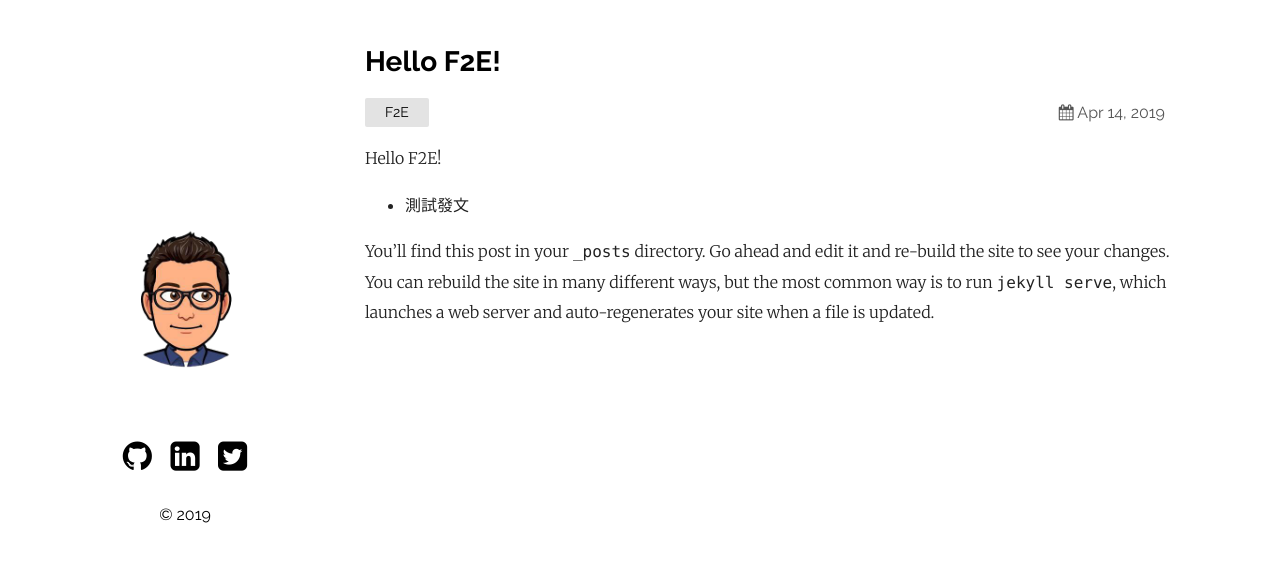
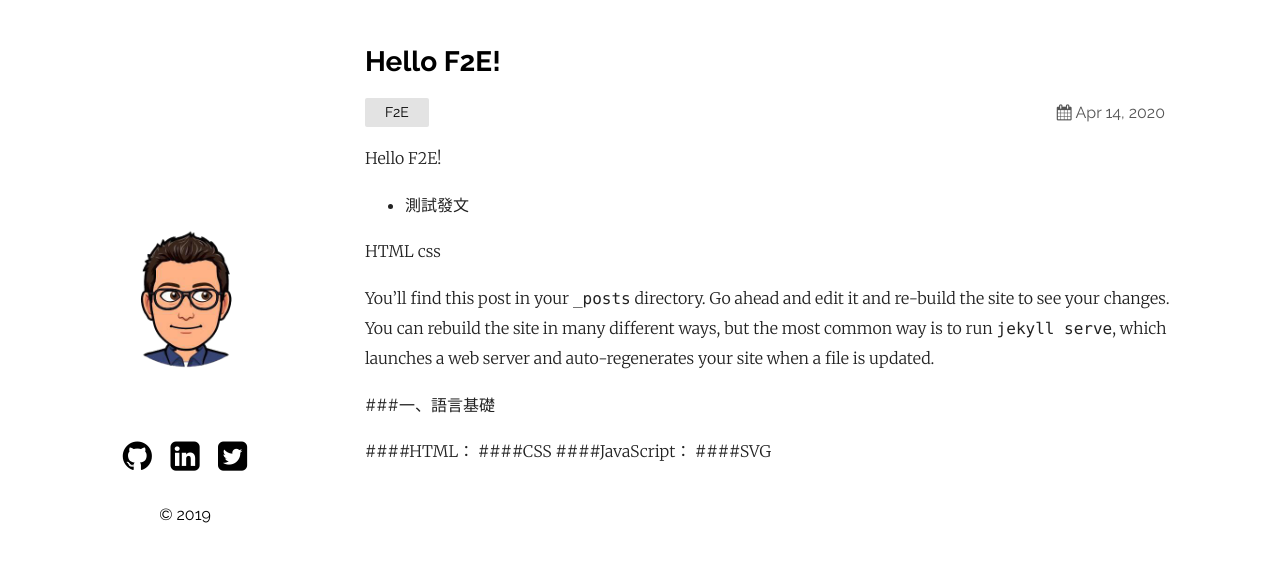
Before and after one commit to vince115/jekyll-blog, a Jekyll site: the page built from _posts/2020-04-14-F2E-post.markdown, in a window 1280 px wide. Shown: the top 562 px of the page. Built offline with Jekyll 4.4.1, drawn with Linux system fonts in a browser that asks for light colours; comment, search, counter and statistics services are not loaded.

Commit message:
Update 2020-04-14-F2E-post.markdown

```diff
--- a/_posts/2020-04-14-F2E-post.markdown
+++ b/_posts/2020-04-14-F2E-post.markdown
@@ -1,12 +1,20 @@
 ---
 layout: post
 title:  "Hello F2E!"
-date:   2019-04-14 16:51:18 +0800
+date:   2020-04-14 16:51:18 +0800
 categories: F2E
 ---
 
 Hello F2E!
 + 測試發文
 
+HTML css
 
 You’ll find this post in your `_posts` directory. Go ahead and edit it and re-build the site to see your changes. You can rebuild the site in many different ways, but the most common way is to run `jekyll serve`, which launches a web server and auto-regenerates your site when a file is updated.
+
+###一、語言基礎
+
+####HTML：
+####CSS
+####JavaScript：
+####SVG
```
